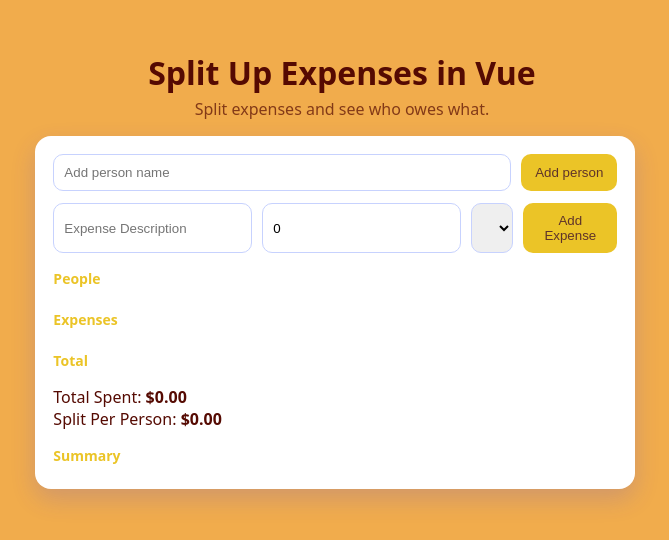
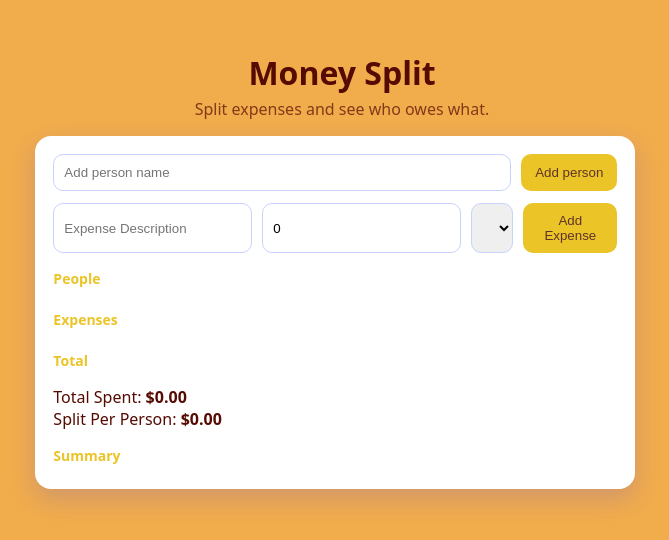
Before and after one commit to lucioperaza/expense-splitter-vue, a Vue app: page / in a window 1280 px wide. Shown: the part 130-670 px from the top of the page, without its empty margins (298-967 px from the left). Built offline with nearby package versions, Linux system fonts and the light colour scheme.

Commit message:
new name

```diff
--- a/src/components/Header.vue
+++ b/src/components/Header.vue
@@ -1,6 +1,6 @@
 <template>
     <header class="top">
-        <h1>Split Up Expenses in Vue</h1>
+        <h1>Money Split</h1>
         <p>Split expenses and see who owes what.</p>
     </header>
 </template>
```
